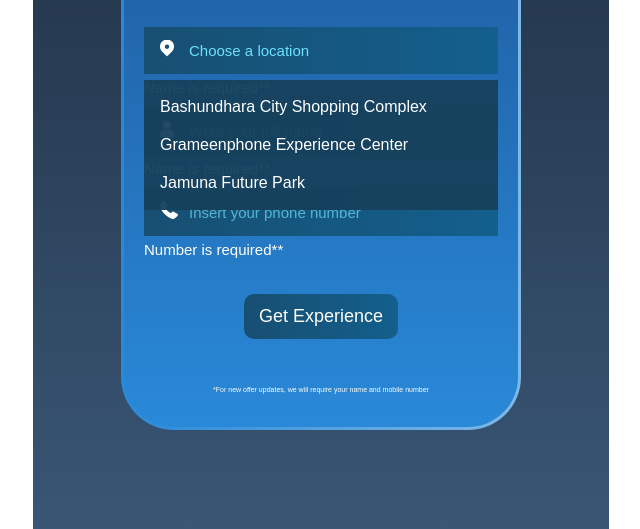
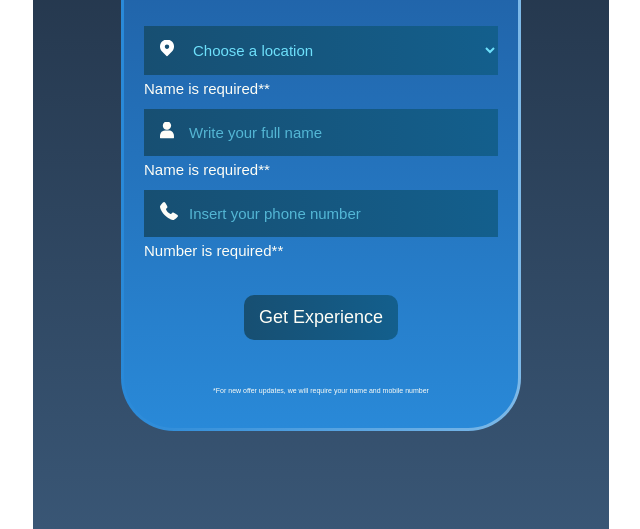
Before and after one commit to ashrafun-nesa/gp-start-html, a plain HTML site: page index.html in a window 1280 px wide. Shown: the part 271-800 px from the top of the page, without its empty margins (319-959 px from the left). Drawn offline with Linux system fonts and the light colour scheme.

Commit message:
Fix select box

```diff
--- a/index.html
+++ b/index.html
@@ -17,13 +17,14 @@
               <div class='input-wrapper'>
                 <div class="relative">
                   <span class='icon'><img src="./images/location.svg" alt="user"></span>
-                  <button class='input-field active'>Choose a location</button>
-                  <span class="down-arrow-icon"><img src="./images/down-arrow.svg" alt=""></span>
-                  <ul class="dropdown">
-                    <li>Bashundhara City Shopping Complex</li>
-                    <li>Grameenphone Experience Center</li>
-                    <li>Jamuna Future Park</li>
-                  </ul>
+                  <select class='input-field active'>
+                    <option>Choose a location</option>
+                    <option>Bashundhara City Shopping Complex</option>
+                    <option>Grameenphone Experience Center</option>
+                    <option>Jamuna Future Park</option>
+                  </select>
+                  <!-- <span class="down-arrow-icon"><img src="./images/down-arrow.svg" alt=""></span> -->
+
                 </div>
                 <span class="validation-msg">Name is required**</span>
               </div>
--- a/styles.css
+++ b/styles.css
@@ -112,29 +112,11 @@ body {
 .input-field.active ~ .down-arrow-icon img {
   transform: rotate(180deg);
 }
-
-.dropdown {
-  width: 100%;
+.input-field option {
   background-color: #17415CF2;
-  position: absolute;
-  top: calc(100% + 6px);
-  left: 0;
-  list-style: none;
-  z-index: 10;
   text-align: left;
-  padding: 8px 0;
-}
-
-.dropdown li {
-    padding: 10px 16px;
-    font-size: 16px;
-    max-width: 310px;
-    overflow: hidden;
-    white-space: nowrap;
-    color: #ffffff;
-    text-overflow: ellipsis;
-    width: 100%;
-    z-index: 100;
+  padding: 0 !important;
+  color: #ffffff;
 }
 
 .input-field::placeholder {
```
